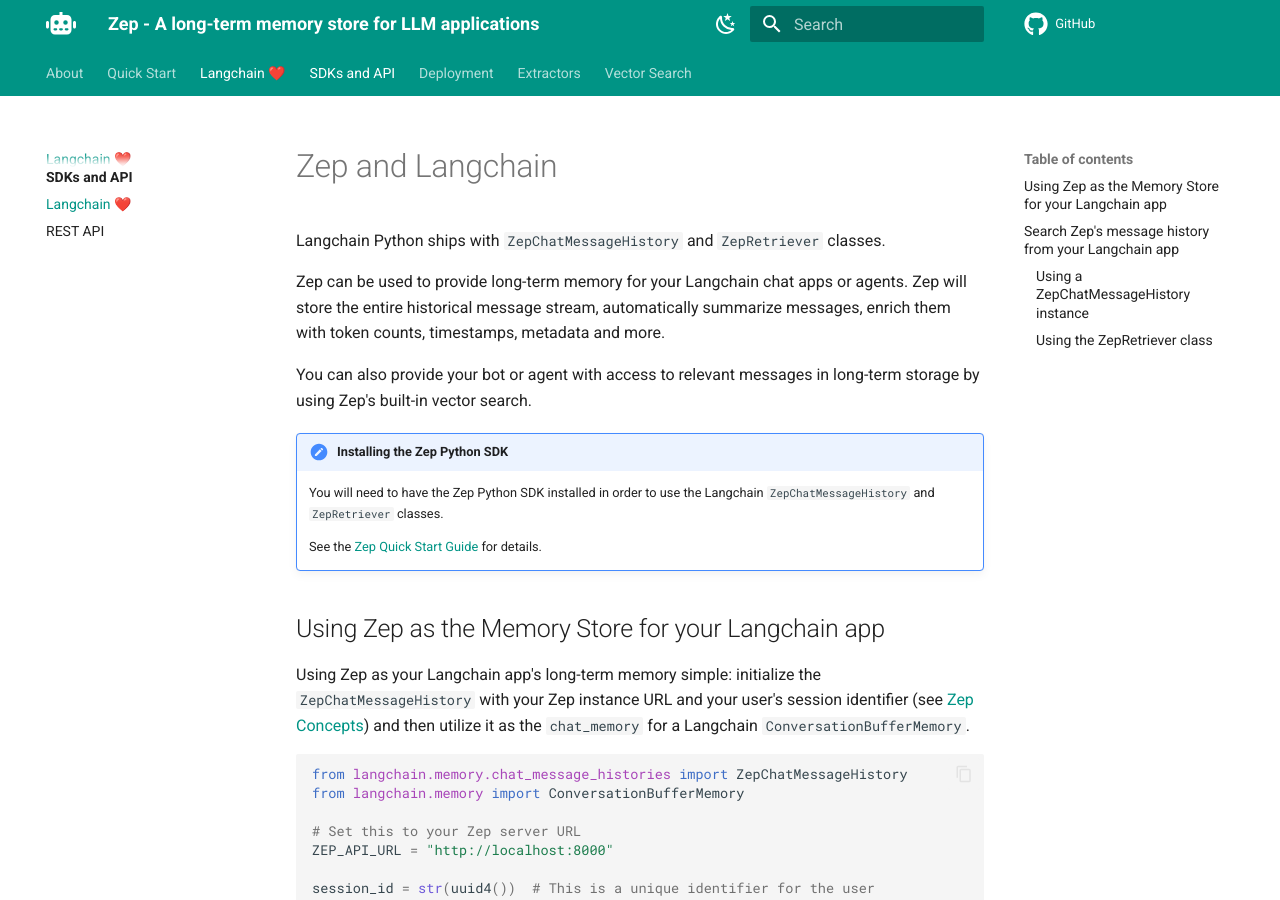
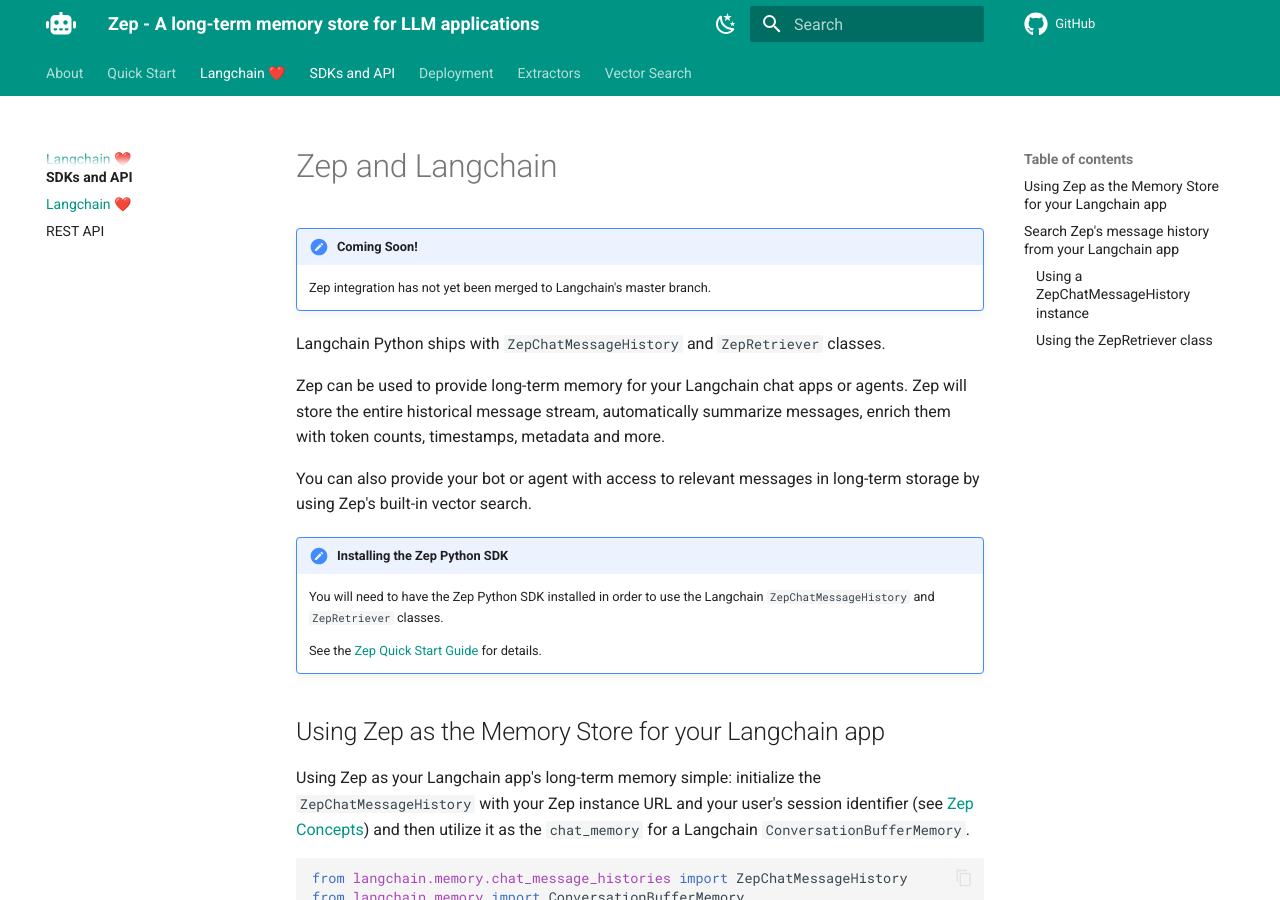
Before and after one commit to getzep/docs.getzep.com, an MkDocs documentation site: the page built from docs/sdk/langchain.md, in a window 1280 px wide and 900 px high. Built offline with MkDocs 1.6.1 and Material for MkDocs 9.7.7, drawn with Linux system fonts in a browser that asks for light colours; comment, search, counter and statistics services are not loaded.

Commit message:
Revert "remove langchain coming soon banner"
This reverts commit 46e82a3ff34c302901c29802a8e31c38d3e3d5ea.

```diff
--- a/docs/sdk/langchain.md
+++ b/docs/sdk/langchain.md
@@ -1,4 +1,8 @@
 # Zep and Langchain
+
+!!! note "Coming Soon!"
+
+    Zep integration has not yet been merged to Langchain's master branch.
 
 Langchain Python ships with `ZepChatMessageHistory` and `ZepRetriever` classes.
 
```
